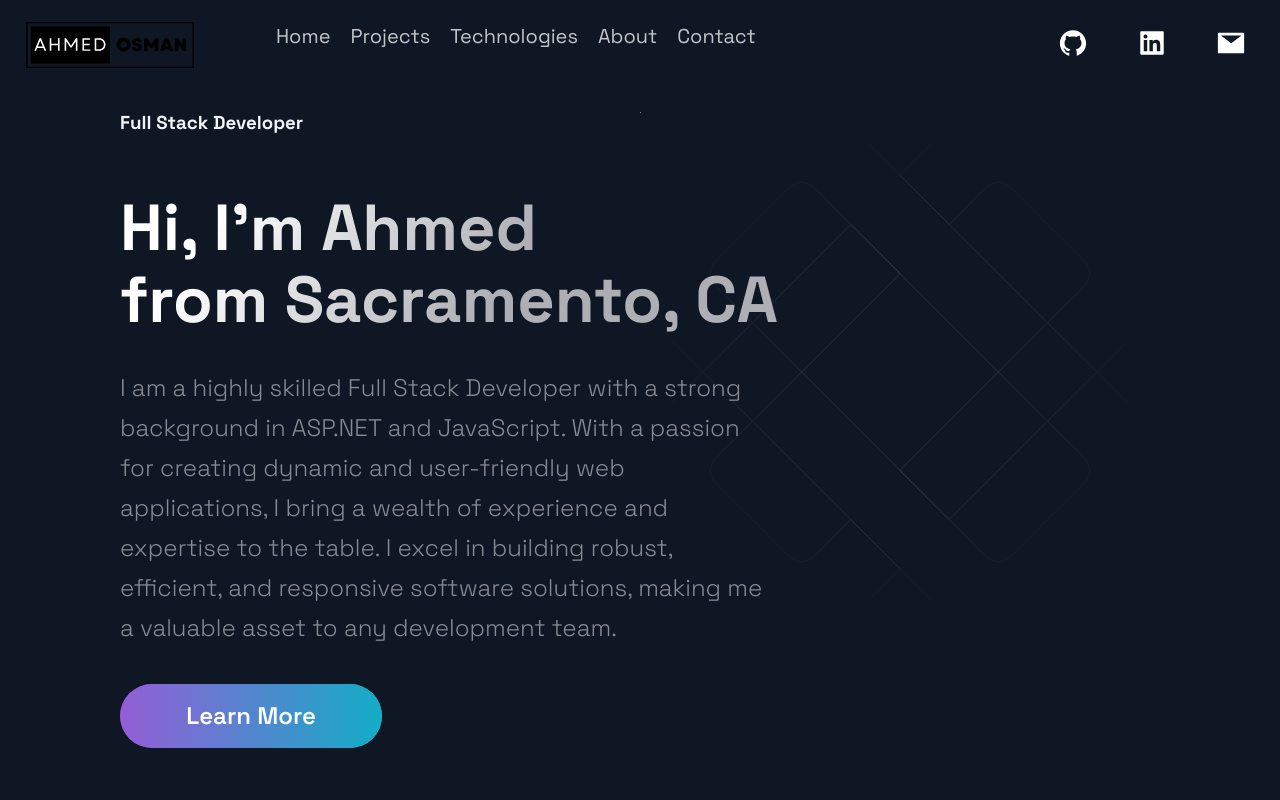
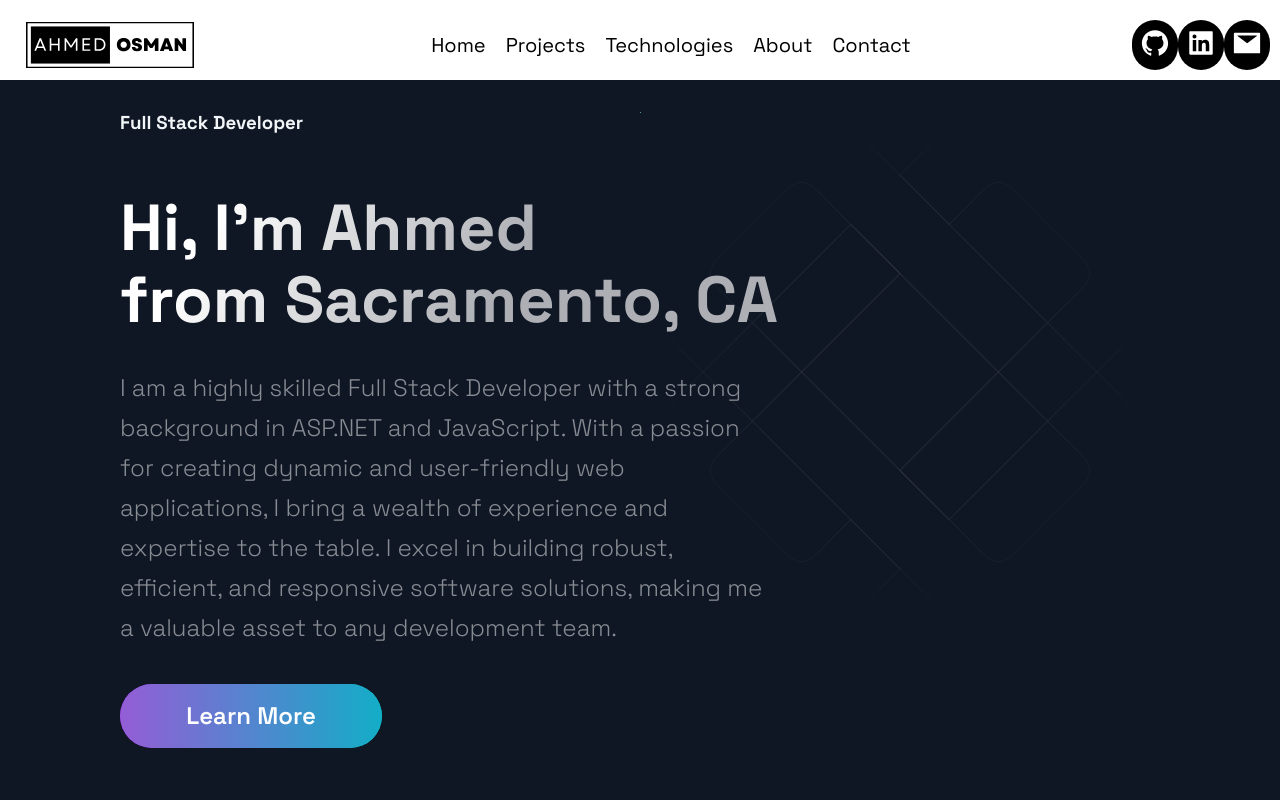
Before and after one commit to ahmedosmandev/Portfolio, a Next.js app: page / in a window 1280 px wide. Shown: the top 800 px of the page. Built offline with nearby package versions, Linux system fonts and the light colour scheme.

Commit message:
Fixing the nav bar to display contrast to the blackish background

```diff
--- a/src/components/Header/HeaderStyles.js
+++ b/src/components/Header/HeaderStyles.js
@@ -2,47 +2,33 @@
 import styled from "styled-components";
 
 export const Container = styled.div`
-  display: grid;
-  grid-template-columns: repeat(5, 1fr);
-  grid-template-rows: 1fr;
-  grid-column-gap: 2rem;
+  display: flex;
+  justify-content: space-between;
+  align-items: center;
   padding: 1rem;
   padding-top: 2rem;
+  background-color: white;
 
   @media ${(props) => props.theme.breakpoints.sm} {
-    display: grid;
-    grid-template-columns: repeat(5, 1fr);
-    grid-template-rows: repeat(2, 60px);
-    grid-column-gap: 0.5rem;
-    grid-row-gap: 0.5rem;
+    flex-direction: column;
+    align-items: stretch;
   }
 `;
 export const Div1 = styled.div`
-  grid-area: 1 / 1 / 2 / 2;
   display: flex;
-  flex-direction: row;
-  align-content: center;
-  @media ${(props) => props.theme.breakpoints.sm} {
-    grid-area: 1 / 1 / 2 / 3;
-  }
+  align-items: center;
 `;
 export const Div2 = styled.div`
-  grid-area: 1 / 2 / 2 / 4;
-  display: flex;
-  justify-content: space-around;
-  @media ${(props) => props.theme.breakpoints.sm} {
-    grid-area: 2 / 2 / 3 / 5;
-  }
-`;
-export const Div3 = styled.div`
-  grid-area: 1 / 5 / 2 / 6;
   display: flex;
   justify-content: space-around;
   align-items: center;
-  @media ${(props) => props.theme.breakpoints.sm} {
-    align-items: center;
-    grid-area: 1 / 4 / 2 / 6;
-  }
+  flex-wrap: wrap;
+`;
+export const Div3 = styled.div`
+  display: flex;
+  justify-content: space-around;
+  align-items: center;
+  flex-wrap: wrap;
 `;
 
 // Navigation Links
@@ -50,7 +36,7 @@
   font-size: 2rem;
   line-height: 32px;
   padding: 0.5rem 1rem;
-  color: rgba(255, 255, 255, 0.75);
+  color: black;
   transition: 0.4s ease;
   &:hover {
     color: #fff;
@@ -113,6 +99,7 @@
 export const SocialIcons = styled.a`
   transition: 0.3s ease;
   color: white;
+  background-color: black;
   border-radius: 50px;
   padding: 8px;
   &:hover {
```
